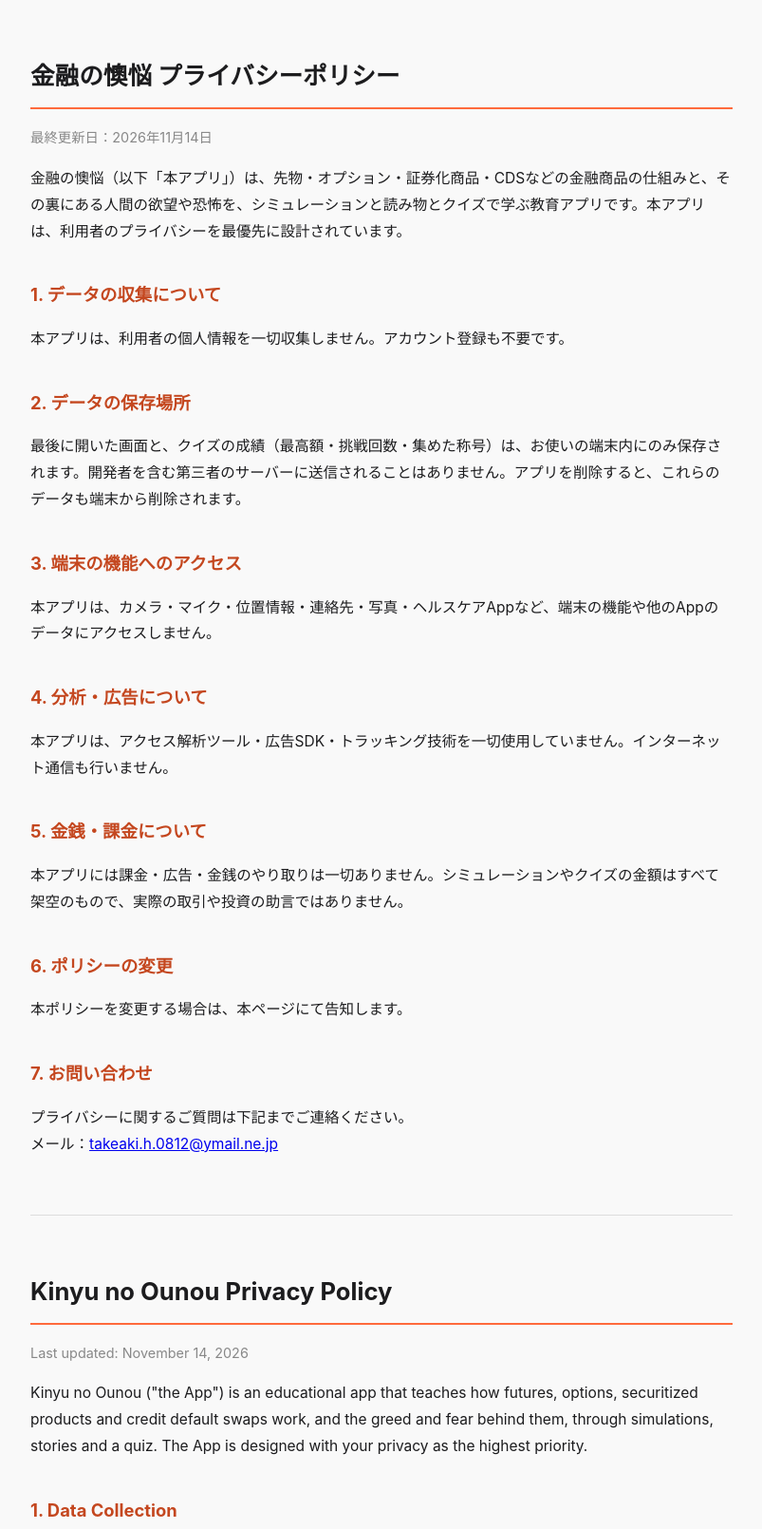
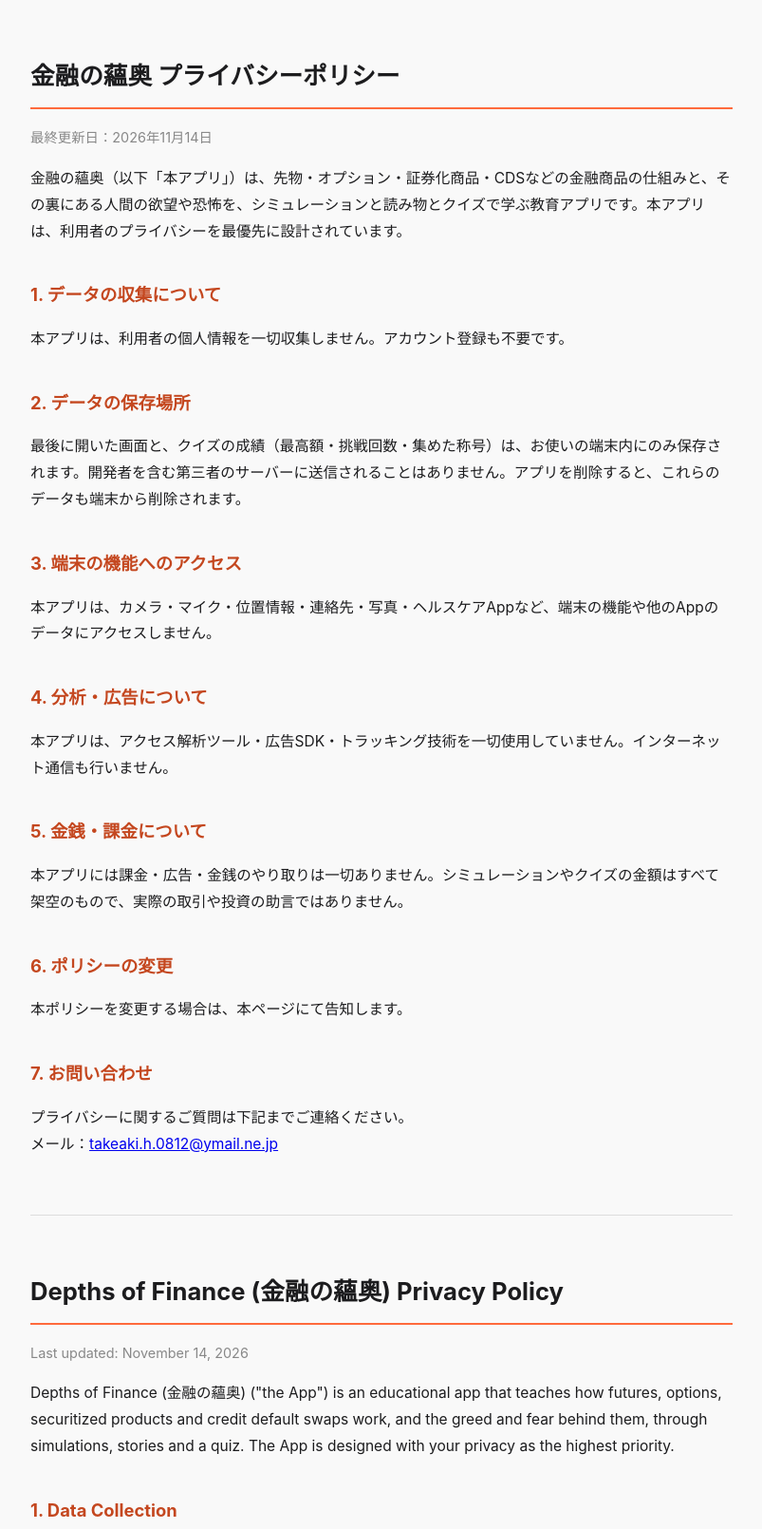
Before and after one commit to Takeaki-ortho/neckguard-privacy, a plain HTML site: page kinyu-ounou.html in a window 1280 px wide. Shown: the top 1610 px of the page at 95% size, without its empty margins (238-1041 px from the left). Drawn offline with Linux system fonts and the light colour scheme.

Commit message:
金融の蘊奥: rename in privacy policy

```diff
--- a/kinyu-ounou.html
+++ b/kinyu-ounou.html
@@ -3,7 +3,7 @@
 <head>
   <meta charset="UTF-8">
   <meta name="viewport" content="width=device-width, initial-scale=1.0">
-  <title>金融の懊悩 プライバシーポリシー / Privacy Policy</title>
+  <title>金融の蘊奥 プライバシーポリシー / Privacy Policy</title>
   <style>
     body {
       font-family: -apple-system, BlinkMacSystemFont, "Helvetica Neue", Arial, sans-serif;
@@ -25,10 +25,10 @@
 <body>
 
 <!-- 日本語 -->
-<h1>金融の懊悩 プライバシーポリシー</h1>
+<h1>金融の蘊奥 プライバシーポリシー</h1>
 <p class="updated">最終更新日：2026年11月14日</p>
 
-<p>金融の懊悩（以下「本アプリ」）は、先物・オプション・証券化商品・CDSなどの金融商品の仕組みと、その裏にある人間の欲望や恐怖を、シミュレーションと読み物とクイズで学ぶ教育アプリです。本アプリは、利用者のプライバシーを最優先に設計されています。</p>
+<p>金融の蘊奥（以下「本アプリ」）は、先物・オプション・証券化商品・CDSなどの金融商品の仕組みと、その裏にある人間の欲望や恐怖を、シミュレーションと読み物とクイズで学ぶ教育アプリです。本アプリは、利用者のプライバシーを最優先に設計されています。</p>
 
 <h2>1. データの収集について</h2>
 <p>本アプリは、利用者の個人情報を一切収集しません。アカウント登録も不要です。</p>
@@ -55,10 +55,10 @@
 
 <!-- English -->
 <div class="lang-en">
-<h1>Kinyu no Ounou Privacy Policy</h1>
+<h1>Depths of Finance (金融の蘊奥) Privacy Policy</h1>
 <p class="updated">Last updated: November 14, 2026</p>
 
-<p>Kinyu no Ounou ("the App") is an educational app that teaches how futures, options, securitized products and credit default swaps work, and the greed and fear behind them, through simulations, stories and a quiz. The App is designed with your privacy as the highest priority.</p>
+<p>Depths of Finance (金融の蘊奥) ("the App") is an educational app that teaches how futures, options, securitized products and credit default swaps work, and the greed and fear behind them, through simulations, stories and a quiz. The App is designed with your privacy as the highest priority.</p>
 
 <h2>1. Data Collection</h2>
 <p>The App does not collect any personal information. No account is required.</p>
```
